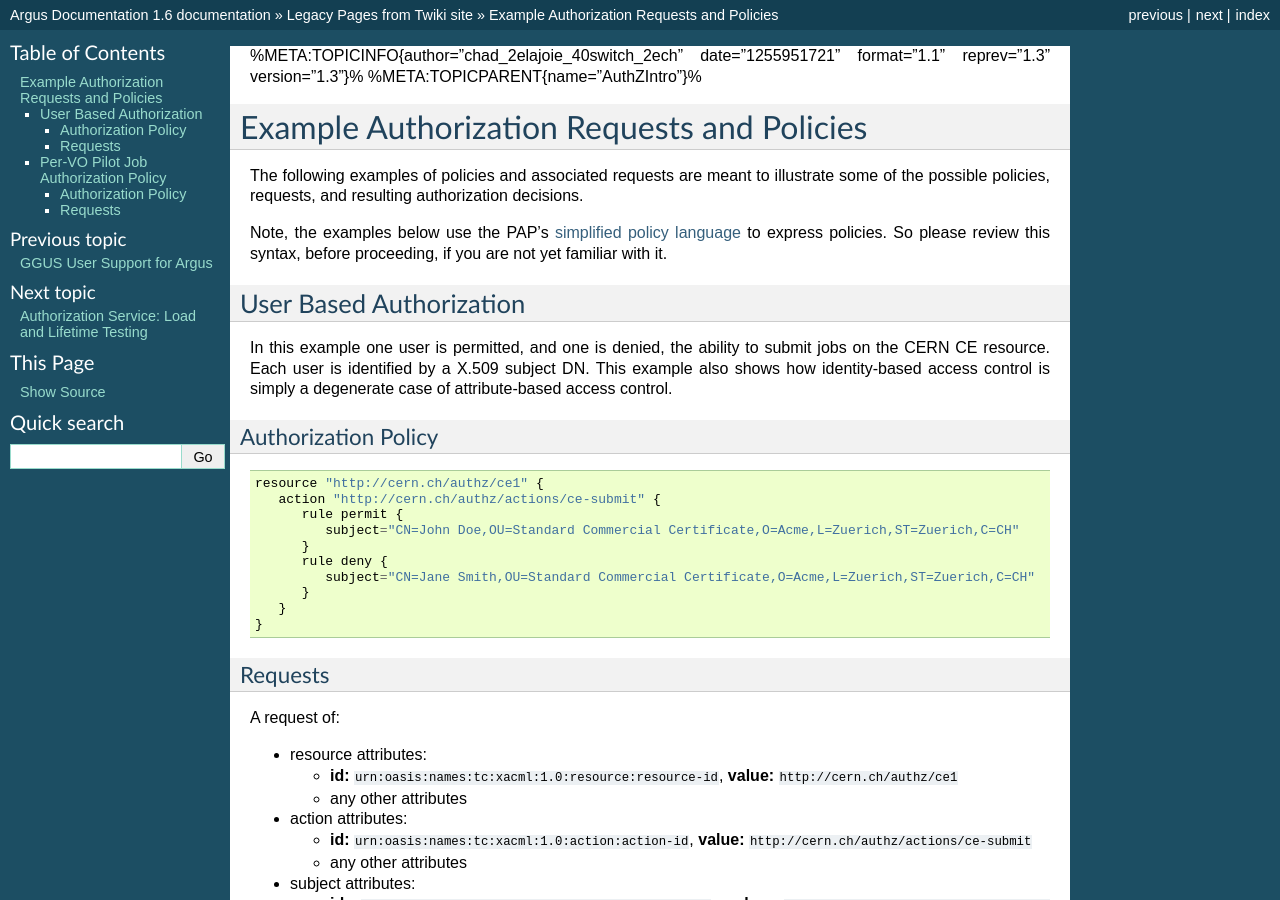
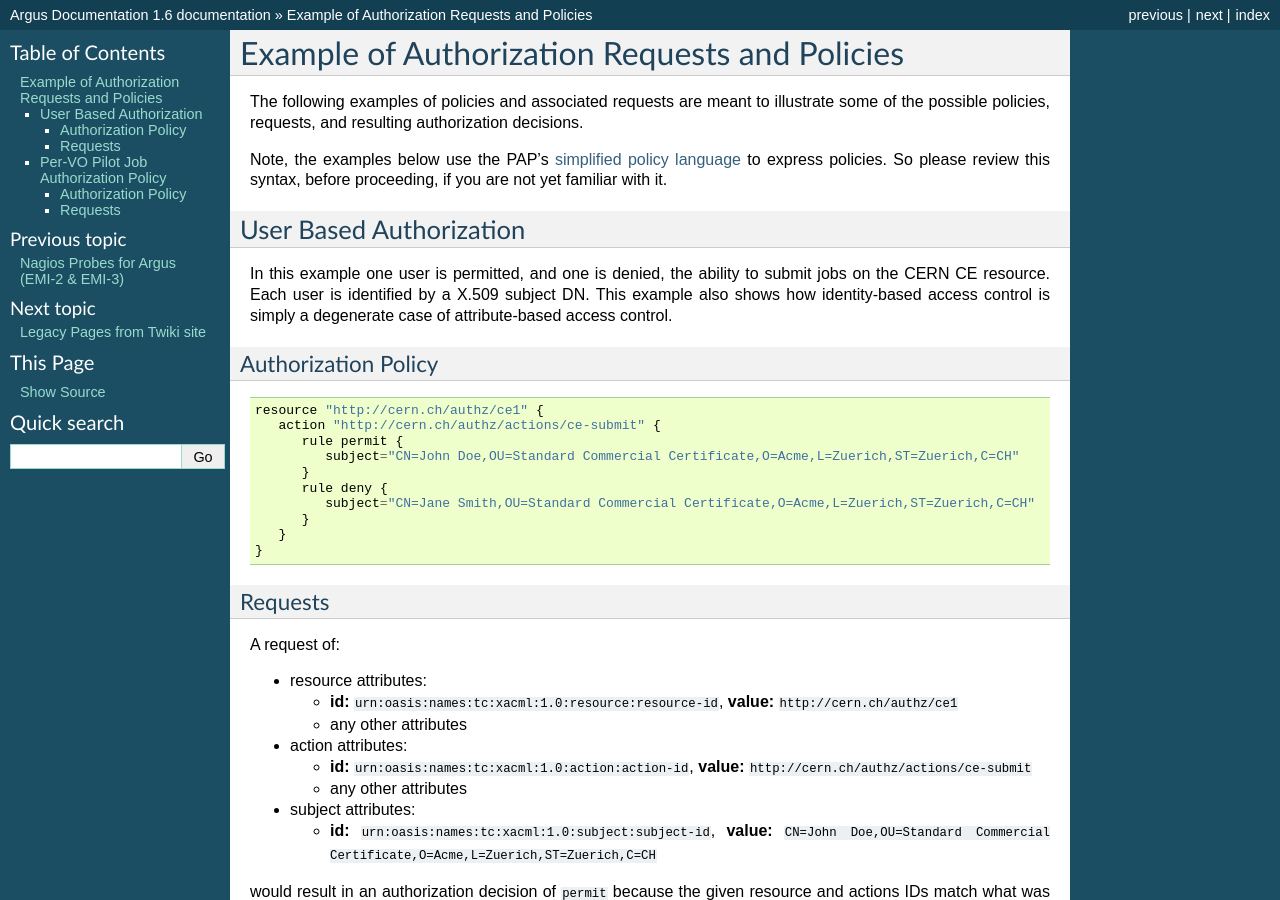
Before and after one commit to argus-authz/argus-documentation, a Sphinx documentation site: the page built from source/misc/examples.rst, in a window 1280 px wide and 900 px high. Built offline with Sphinx 7.4.7, drawn with Linux system fonts in a browser that asks for light colours; some of the changed text lies outside the part shown.

Commit message:
Migrate Argus request/policy examples

```diff
--- a/source/argus_concepts.rst
+++ b/source/argus_concepts.rst
@@ -188,8 +188,7 @@
 Example Requests and Policies
 +++++++++++++++++++++++++++++
 
-More complete request/policy examples can be found
-`here <AuthZIntroExamples>`__.
+Look at the `dedicated page <argus_rquest_and_policy_examples>` for request and policy examples.
 
 Identifiers within Argus
 ------------------------
--- a/source/index.rst
+++ b/source/index.rst
@@ -20,6 +20,7 @@
    pdp/index
    pep/index
    monitoring/index
+   misc/examples
 
    twiki_pages/index
 
--- a/source/twiki_pages/AuthZIntroExamples.rst
+++ b/source/misc/examples.rst
@@ -1,18 +1,15 @@
-%META:TOPICINFO{author="chad\_2elajoie\_40switch\_2ech"
-date="1255951721" format="1.1" reprev="1.3" version="1.3"}%
-%META:TOPICPARENT{name="AuthZIntro"}%
+.. _argus_request_and_policy_examples:
 
-Example Authorization Requests and Policies
-===========================================
+Example of Authorization Requests and Policies
+==============================================
 
 The following examples of policies and associated requests are meant to
 illustrate some of the possible policies, requests, and resulting
 authorization decisions.
 
-Note, the examples below use the PAP's `simplified policy
-language <SimplifiedPolicyLanguage>`__ to express policies. So please
-review this syntax, before proceeding, if you are not yet familiar with
-it.
+Note, the examples below use the PAP's
+:ref:`simplified policy language <argus_simplified_policy_language>` to express policies. So please
+review this syntax, before proceeding, if you are not yet familiar with it.
 
 User Based Authorization
 ------------------------
```
